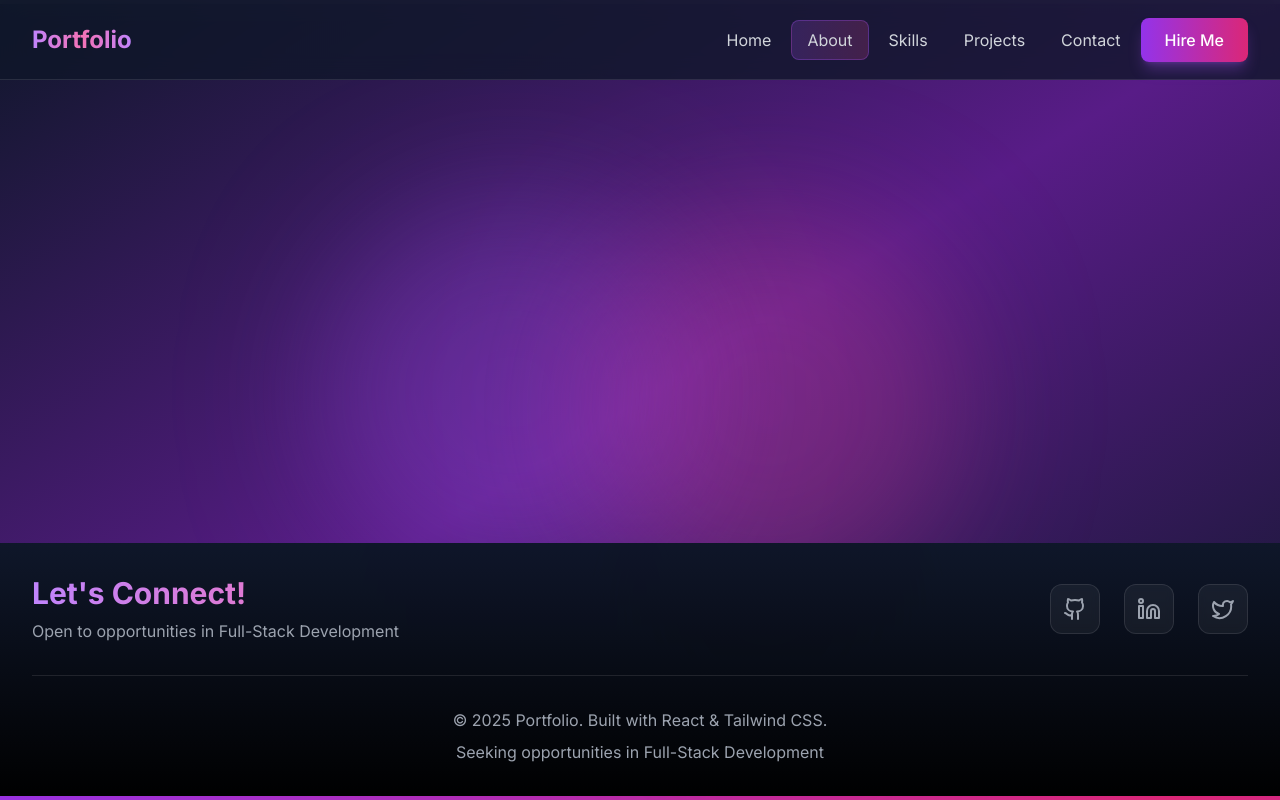
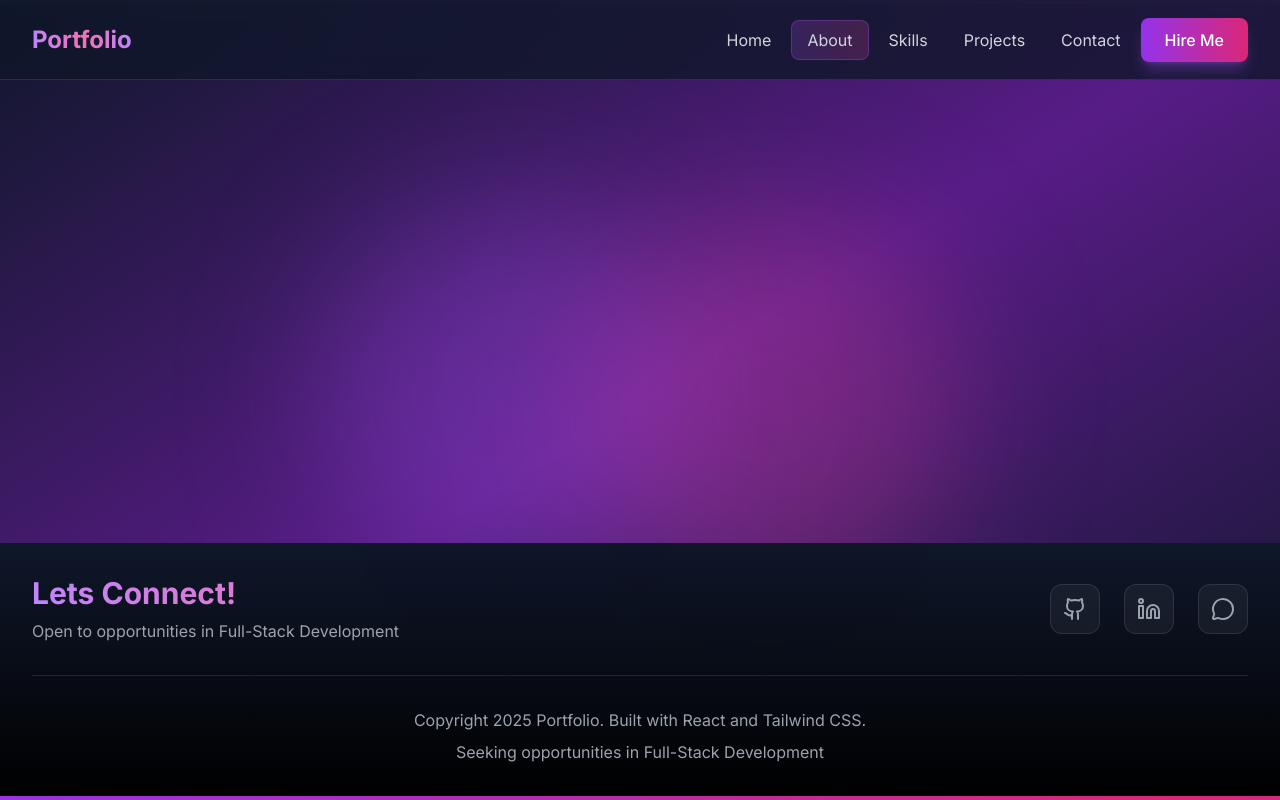
Before and after one commit to arosha-w/Portfolio-arosha, a React app in the folder frontend/: page /about in a window 1280 px wide. Built offline with nearby package versions, Linux system fonts and the light colour scheme; the HTML template or start-up script is replaced by a standard one.

Commit message:
fix issues

```diff
--- a/frontend/src/components/Layout/Footer.jsx
+++ b/frontend/src/components/Layout/Footer.jsx
@@ -1,11 +1,10 @@
-import { Github, Linkedin, Twitter } from 'lucide-react';
+import { Github, Linkedin, MessageCircle } from 'lucide-react';
 
 const Footer = () => {
   const currentYear = new Date().getFullYear();
 
   return (
     <footer className="relative bg-gradient-to-b from-slate-900 to-black text-white mt-20 overflow-hidden">
-      {/* Decorative background elements */}
       <div className="absolute inset-0 overflow-hidden pointer-events-none">
         <div className="absolute bottom-0 left-1/4 w-96 h-96 bg-purple-500 rounded-full mix-blend-multiply filter blur-3xl opacity-10"></div>
         <div className="absolute bottom-0 right-1/4 w-96 h-96 bg-pink-500 rounded-full mix-blend-multiply filter blur-3xl opacity-10"></div>
@@ -16,7 +15,7 @@ const Footer = () => {
           <div className="flex flex-col md:flex-row justify-between items-center">
             <div className="mb-4 md:mb-0 text-center md:text-left">
               <h3 className="text-3xl font-bold bg-gradient-to-r from-purple-400 to-pink-400 bg-clip-text text-transparent">
-                Let's Connect!
+                Lets Connect!
               </h3>
               <p className="text-gray-400 mt-2">
                 Open to opportunities in Full-Stack Development
@@ -34,7 +33,8 @@ const Footer = () => {
                 <Github className="w-6 h-6" />
               </a>
 
-               <a href="https://linkedin.com"
+
+              <a href="https://linkedin.com"
                 target="_blank"
                 rel="noopener noreferrer"
                 className="p-3 bg-white/5 hover:bg-white/10 backdrop-blur-sm rounded-xl border border-white/10 hover:border-blue-500/50 text-gray-400 hover:text-blue-400 transition-all duration-300 hover:scale-110"
@@ -43,25 +43,25 @@ const Footer = () => {
                 <Linkedin className="w-6 h-6" />
               </a>
 
-               <a href="https://twitter.com"
+
+                <a href="https://twitter.com"
                 target="_blank"
                 rel="noopener noreferrer"
                 className="p-3 bg-white/5 hover:bg-white/10 backdrop-blur-sm rounded-xl border border-white/10 hover:border-sky-500/50 text-gray-400 hover:text-sky-400 transition-all duration-300 hover:scale-110"
                 aria-label="Twitter"
               >
-                <Twitter className="w-6 h-6" />
+                <MessageCircle className="w-6 h-6" />
               </a>
             </div>
           </div>
 
           <div className="border-t border-white/10 mt-8 pt-8 text-center text-gray-400">
-            <p>&copy; {currentYear} Portfolio. Built with React & Tailwind CSS.</p>
+            <p>Copyright {currentYear} Portfolio. Built with React and Tailwind CSS.</p>
             <p className="mt-2">Seeking opportunities in Full-Stack Development</p>
           </div>
         </div>
       </div>
 
-      {/* Animated gradient line at bottom */}
       <div className="h-1 bg-gradient-to-r from-purple-600 via-pink-600 to-purple-600 animate-gradient"></div>
 
       <style>{`
```
